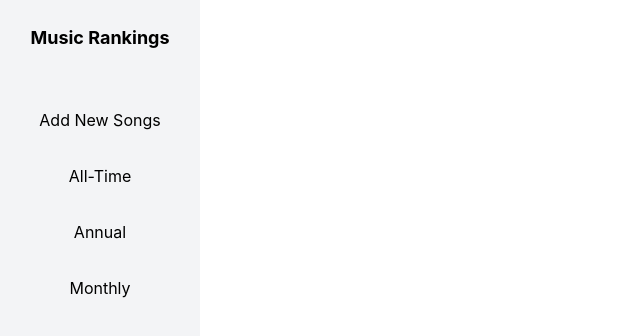
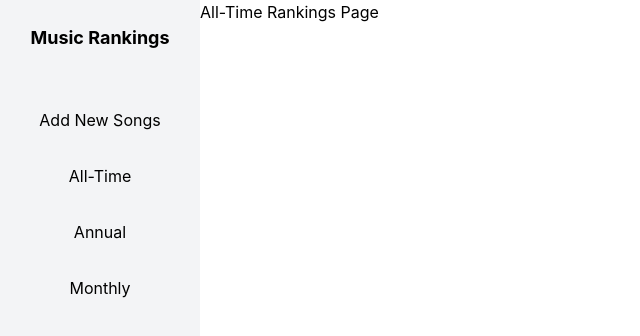
Before and after one commit to ravendr17/music-rankings, a React (Vite) app in the folder frontend/: page / in a window 1280 px wide. Shown: the top 336 px of the page, without its empty margins (0-640 px from the left). Built offline with nearby package versions, Linux system fonts and the light colour scheme.

Commit message:
add bg-white and fix initial state

```diff
--- a/frontend/src/App.jsx
+++ b/frontend/src/App.jsx
@@ -5,7 +5,7 @@ import AnnualRankingsPage from "./components/AnnualRankingsPage";
 import MonthlyRankingsPage from "./components/MonthlyRankingsPage";
 
 export default function App() {
-  const [page, setPage] = useState("all-time");
+  const [page, setPage] = useState("all-time-rankings-page");
 
   const sidebarBtn = "bg-gray-100 py-4 cursor-pointer " +
     "hover:bg-gray-200 active:bg-gray-300";
@@ -25,6 +25,7 @@ export default function App() {
         </button>
 
         <button className={sidebarBtn}
+          id="all-time"
           onClick={() => setPage("all-time-rankings-page")}
         >
           All-Time
@@ -43,7 +44,7 @@ export default function App() {
         </button>
       </div>
 
-      <div className="flex flex-1">
+      <div className="flex flex-1 bg-white">
         {page === "add-new-songs-page" && <AddNewSongsPage />}
         {page === "all-time-rankings-page" && <AllTimeRankingsPage />}
         {page === "annual-rankings-page" && <AnnualRankingsPage />}
```
